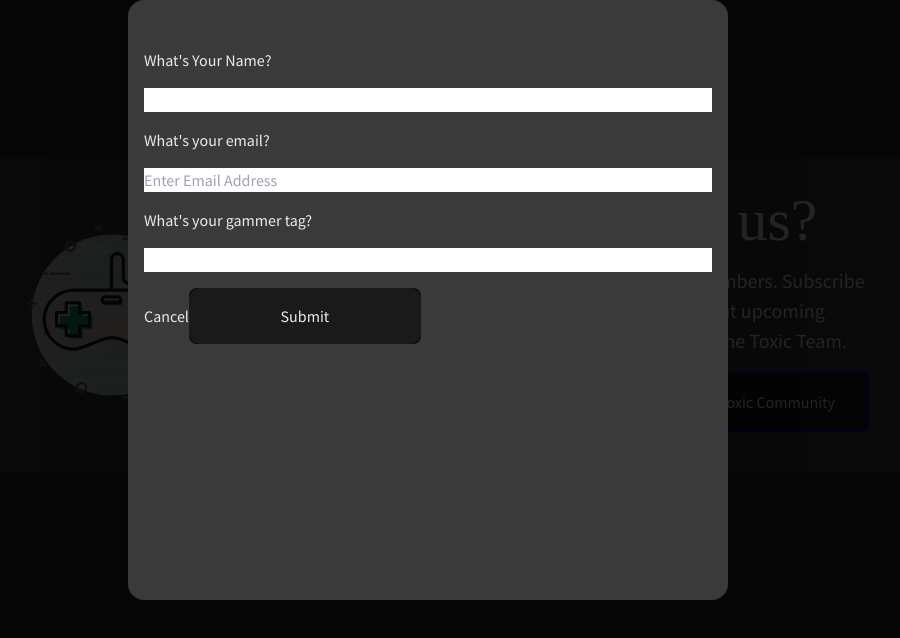
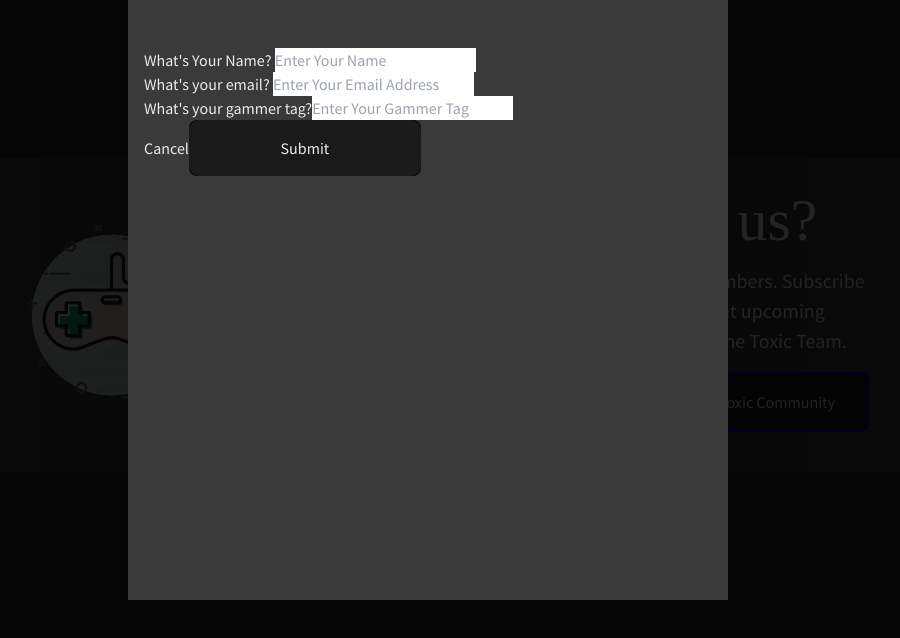
Before and after one commit to austinengelbrecht/toxictournaments, a Vue app: page /home in a window 1280 px wide. Both pictures are taken after a click on the button "Join The Toxic Community". Shown: the part 1840-2478 px from the top of the page, without its empty margins (212-1112 px from the left). Built offline with nearby package versions, Linux system fonts and the light colour scheme; no server answers; some icons are missing; a web font is replaced by a local one.

Commit message:
Form placeholders

```diff
--- a/src/components/ContactForm/ContactForm.vue
+++ b/src/components/ContactForm/ContactForm.vue
@@ -1,27 +1,45 @@
 <template>
   <!-- todo - how to add event for closing the modal to background only -->
   <div class="modal">
-    <div class="bg-onyx-1 modal-content p-4 rounded-2xl">
+    <div class="bg-onyx-1 modal-content p-4">
       <span @click="$emit('closeForm')">
         <Icon icon="fa6-regular:circle-xmark" color="white" width="32" />
       </span>
 
-      <form @submit.prevent="submitEmail" class="flex flex-col gap-4">
+      <form @submit.prevent="submitEmail" class="">
+        <div class="">
           <label for="name"> What's Your Name? </label>
-        <input type="text" name="" id="name" v-model="userName" />
+          <input
+            type="text"
+            name=""
+            id="name"
+            v-model="userName"
+            placeholder="Enter Your Name"
+          />
+        </div>
 
+        <div>
           <label for="email" class=""> What's your email? </label>
           <input
             class=""
             type="email"
             name=""
             id="email"
-          placeholder="Enter Email Address"
+            placeholder="Enter Your Email Address"
             v-model="userEmail"
           />
+        </div>
 
+        <div>
           <label for="gammer-tag">What's your gammer tag?</label>
-        <input type="text" name="" id="gammer-tag" v-model="userGameTag" />
+          <input
+            type="text"
+            name=""
+            id="gammer-tag"
+            v-model="userGameTag"
+            placeholder="Enter Your Gammer Tag"
+          />
+        </div>
 
         <div>
           <button type="button" @click="$emit('closeForm')">Cancel</button
```
Lines whose indentation alone changed are shown as unchanged.
